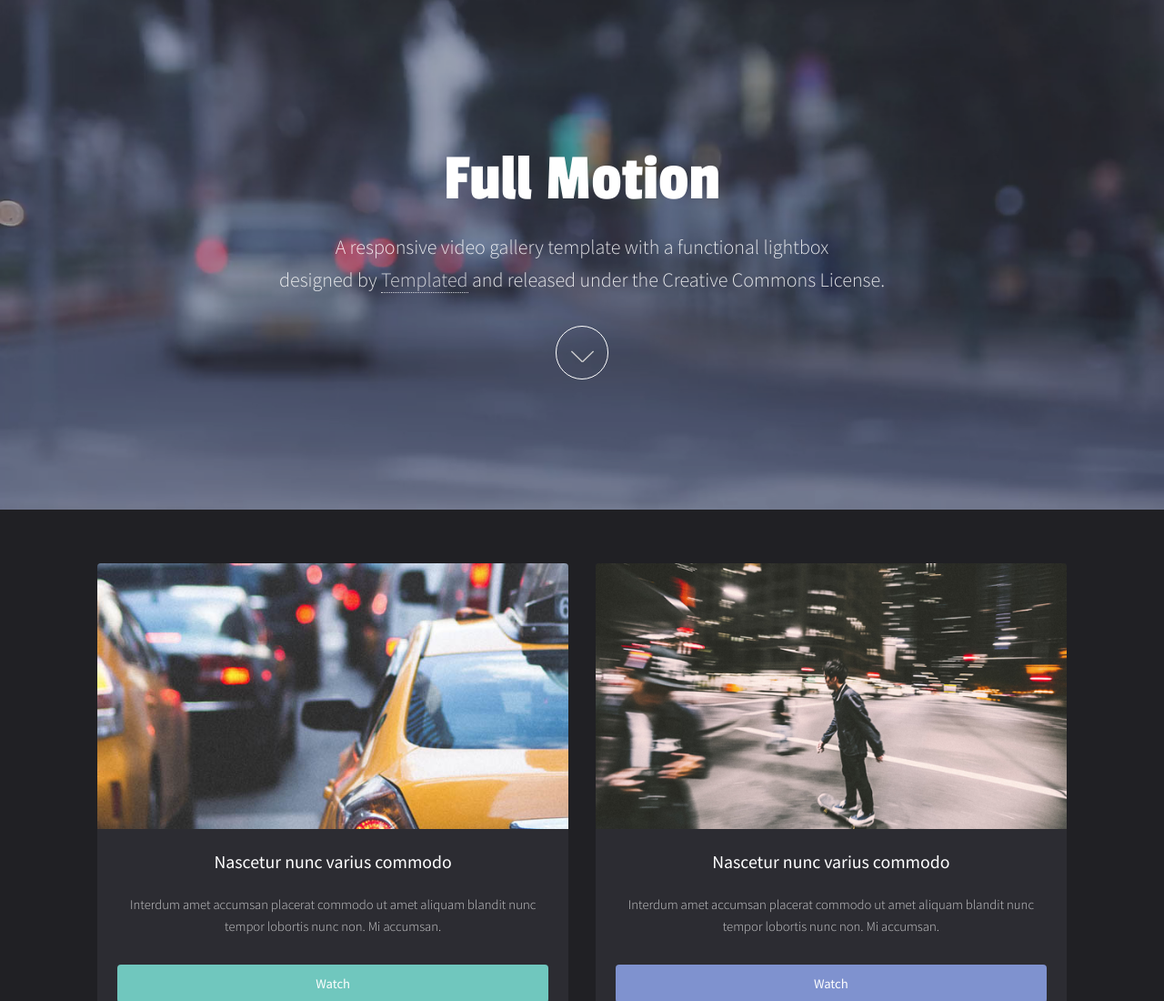
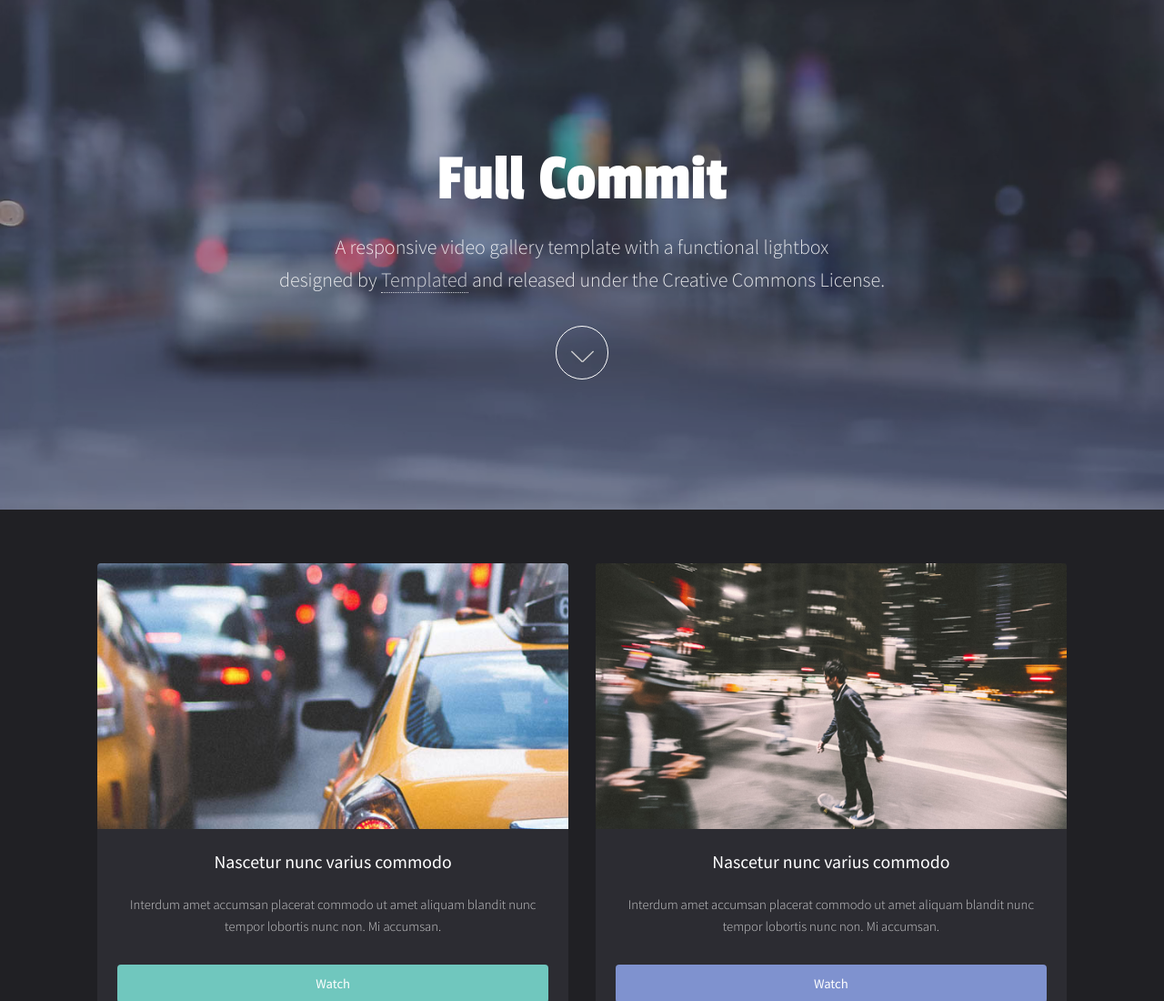
Before and after one commit to Kevin-234/cpnt-a1-fullmotion, a plain HTML site: page index.html in a window 1280 px wide. Shown: the top 1100 px of the page at 91% size. Drawn offline with Linux system fonts and the light colour scheme.

Commit message:
changed h1

```diff
--- a/index.html
+++ b/index.html
@@ -22,7 +22,7 @@
 				<section id="banner" data-video="images/banner">
 					<div class="inner">
 						<header>
-							<h1>Full Motion</h1>
+							<h1>Full Commit</h1>
 							<p>A responsive video gallery template with a functional lightbox<br />
 							designed by <a href="https://templated.co/">Templated</a> and released under the Creative Commons License.</p>
 						</header>
```
